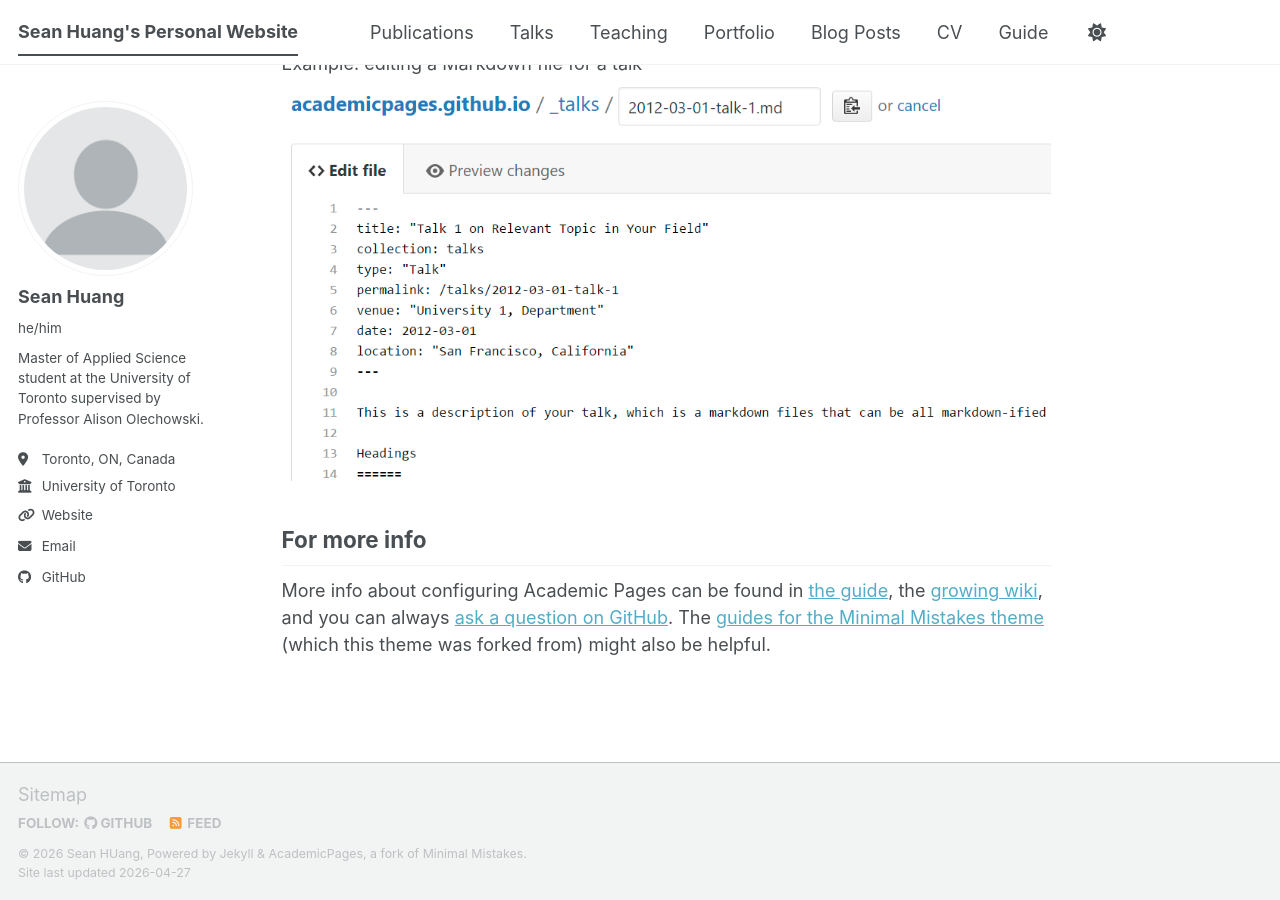
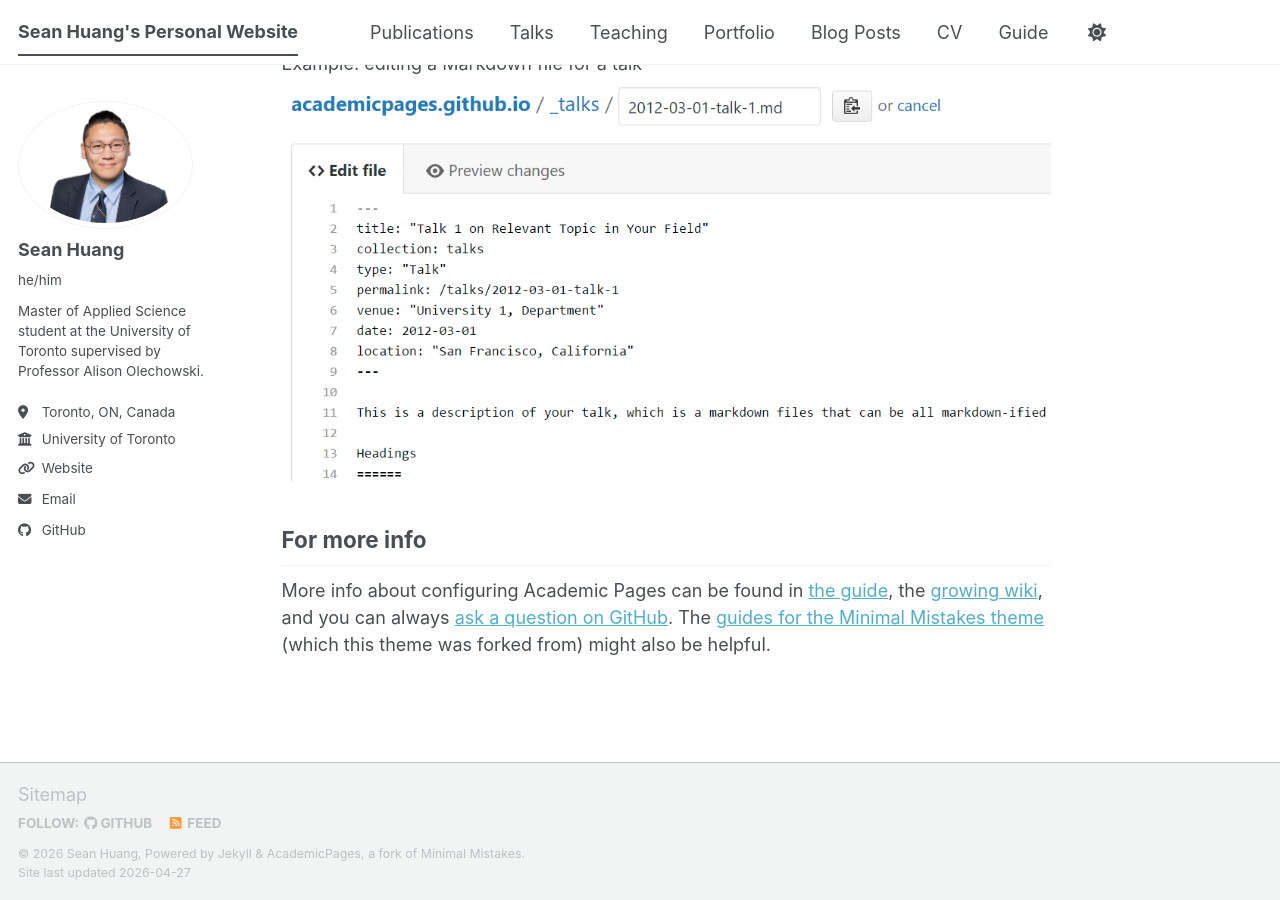
Before and after one commit to seanhuang2002/seanhuang2002.github.io, a Jekyll site: the page built from _pages/about.md, in a window 1280 px wide and 900 px high, scrolled down 2720 px. Built offline with Jekyll 4.4.1, drawn with Linux system fonts in a browser that asks for light colours; a script bundle is joined from its source files by our own code; library files that are not in the unit come from our copies.

Commit message:
Update _config.yml

```diff
--- a/_config.yml
+++ b/_config.yml
@@ -11,7 +11,7 @@ locale                   : "en-US"
 site_theme               : "default" # The available themes options are "default", "air", "sunrise", "mint", "dirt" and "contrast"
 title                    : "Sean Huang's Personal Website"
 title_separator          : "-"
-name                     : &name "Sean HUang"
+name                     : &name "Sean Huang"
 description              : &description "Sean Huang's academic portfolio"   # Update this with a general description of your site, this is the default if not overridden by a page
 url                      : https://seanhuang2002.github.io # The base hostname & protocol for your site e.g. "https://[your GitHub username].github.io",
                                                            # or if you already have some other page hosted on Github then use "https://[your GitHub username].github.io/[Your Repo Name]"
@@ -23,7 +23,7 @@ repository               : "seanhuang2002/seanhuang2002.github.io"
 #               Additional customization can be done by editing /_includes/author-profile.html
 author:
   # Biographic information
-  avatar           : "profile.png"
+  avatar           : "Sean_Huang _PERSONAL_7612.jpg"
   name             : "Sean Huang"
   pronouns         : "he/him"
   bio              : "Master of Applied Science student at the University of Toronto supervised by Professor Alison Olechowski."
```
